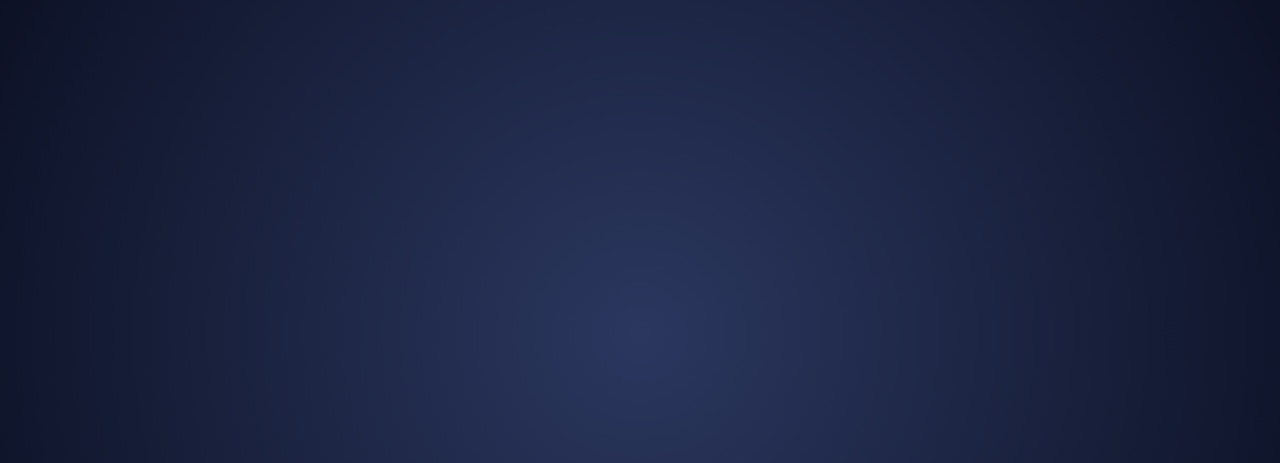
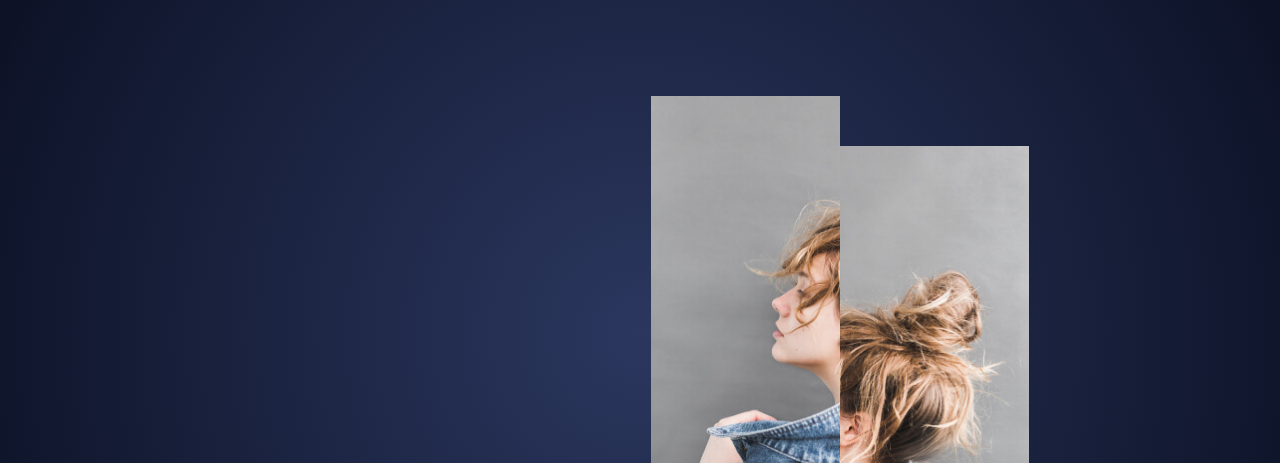
Before and after one commit to nazanin-sharifi/Portfolio-Landing-Page, a plain HTML site: page index.html in a window 1280 px wide. Shown: the part 59-522 px from the top of the page. Drawn offline with Linux system fonts and the light colour scheme.

Commit message:
feat: add gallery-expert section with hover animation
Added HTML markup for gallery-expert section including two images.
Implemented CSS styling for layout, sizing, and hover animations:
- flex layout with centered alignment
- vertical translation for initial state and hover transition
- smooth transition effect on hover

```diff
--- a/index.html
+++ b/index.html
@@ -23,6 +23,11 @@
                 <p class="expert-skill">Photographer</p>
                 <p class="expert-location">Brussels,Belgium</p>
             </section>
+            <!-- 2 -->
+            <div class="gallery-expert">
+                <img src="Images/model-left.png" class="model-left">
+                <img src="Images/model-right.png" class="model-right">
+            </div>
         </div>
     </main>
 </body>
--- a/style.css
+++ b/style.css
@@ -96,4 +96,34 @@ main section.about-expert .expert-location {
     font-size: 1rem;
 }
 
+/* -- 2 */
+main div.gallery-expert {
+    width: 378px;
+    height: 520px;
+    margin: auto;
+    display: flex;
+    overflow: hidden;
+}
+
+main div.gallery-expert .model-left,
+main div.gallery-expert .model-right {
+    width: 50%;
+    height: inherit;
+    transition: 0.5s ease;
+}
+
+main div.gallery-expert .model-left {
+    transform: translateY(-50px);
+}
+
+main div.gallery-expert .model-right {
+    transform: translateY(50px);
+}
+
+/* hover (div.gallery-expert) */
+main div.gallery-expert:hover .model-left,
+main div.gallery-expert:hover .model-right {
+    transform: translateY(0px);
+}
+
 /* end main style */
```
Also changed, not shown: Images/model-left.png (added), Images/model-right.png (added).
